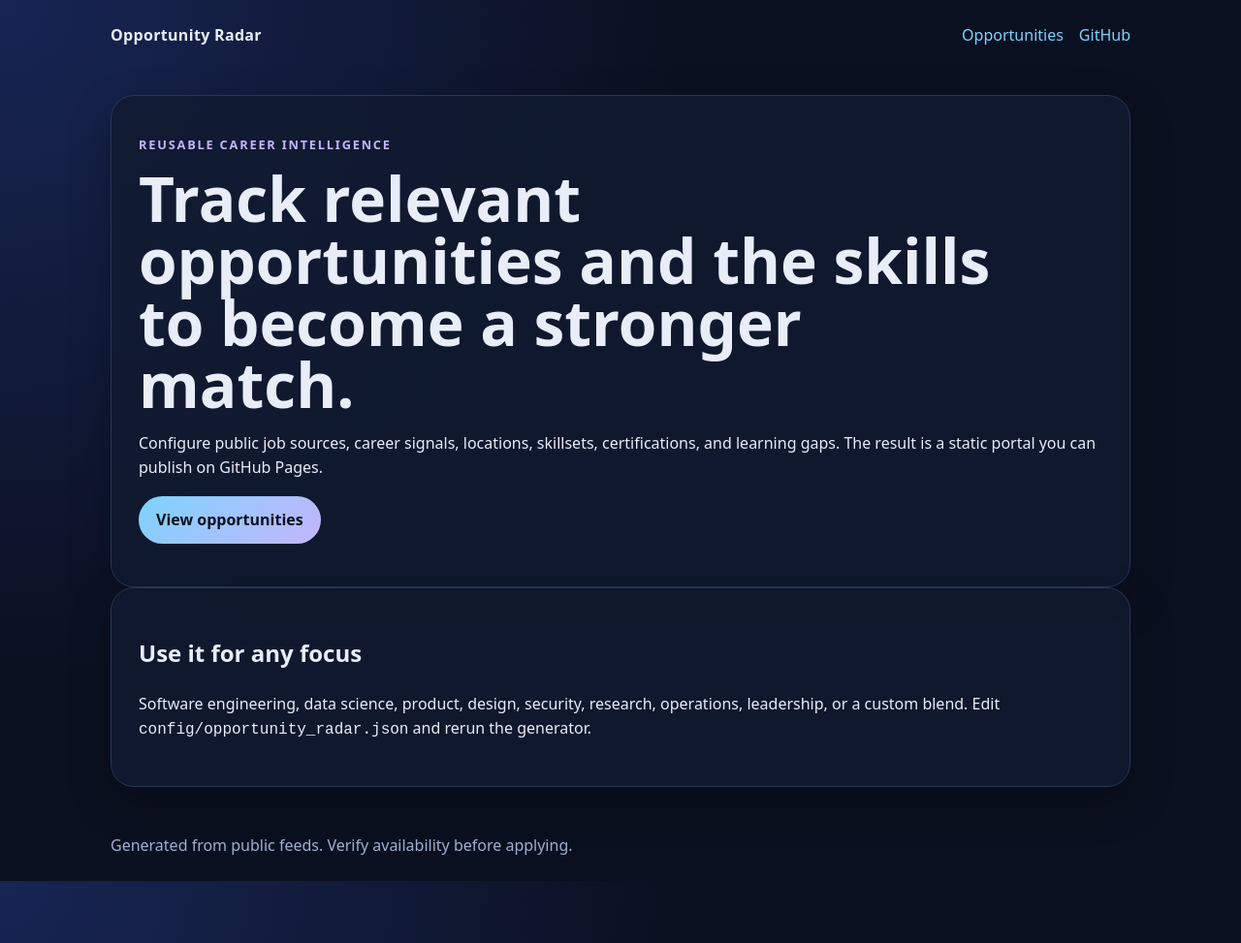
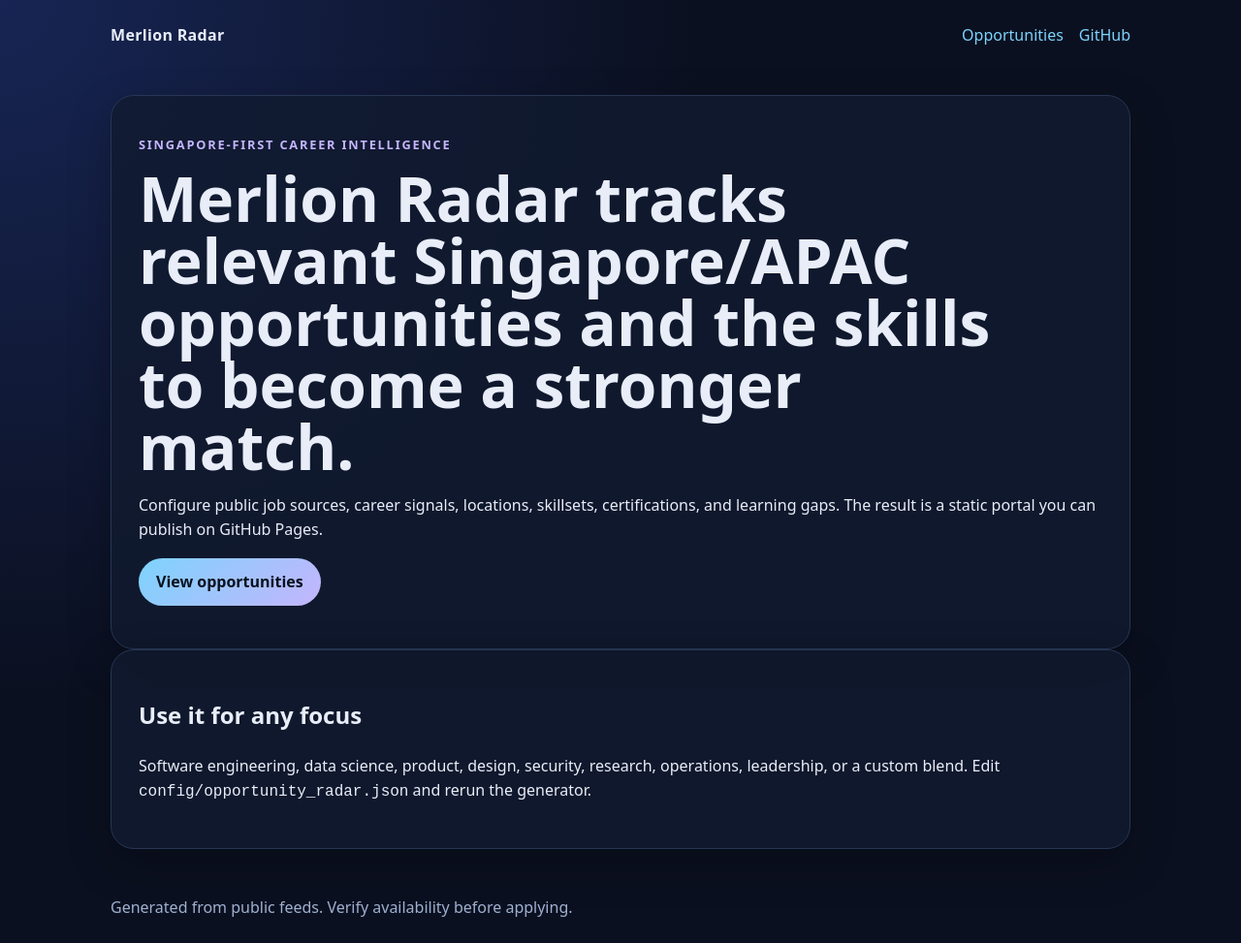
Before and after one commit to Hinotoi-agent/opportunity-radar, a Jekyll site: the page built from index.md, in a window 1280 px wide. Shown: the whole page at 97% size. Built offline with Jekyll 4.4.1, drawn with Linux system fonts in a browser that asks for light colours.

Commit message:
Brand site as Merlion Radar

```diff
--- a/_config.yml
+++ b/_config.yml
@@ -1,5 +1,5 @@
-title: Opportunity Radar
-description: A configurable static job/opportunity radar for any career focus.
+title: Merlion Radar
+description: A Singapore-first configurable static job/opportunity radar for any career focus.
 url: "https://hinotoi-agent.github.io"
 baseurl: "/opportunity-radar"
 markdown: kramdown
--- a/_layouts/default.html
+++ b/_layouts/default.html
@@ -9,7 +9,7 @@
 </head>
 <body>
 <header class="site-header">
-  <a class="brand" href="{{ '/' | relative_url }}">Opportunity Radar</a>
+  <a class="brand" href="{{ '/' | relative_url }}">Merlion Radar</a>
   <nav><a href="{{ '/opportunities/' | relative_url }}">Opportunities</a><a href="https://github.com/{{ site.github.repository_nwo | default: '' }}">GitHub</a></nav>
 </header>
 <main>{{ content }}</main>
--- a/config/opportunity_radar.json
+++ b/config/opportunity_radar.json
@@ -1,5 +1,5 @@
 {
-  "title": "Opportunity Radar",
+  "title": "Merlion Radar",
   "site_url": "https://hinotoi-agent.github.io/opportunity-radar/",
   "max_items": 18,
   "alert_score": 82,
@@ -33,7 +33,7 @@
       "europe only"
     ]
   },
-  "search_focus": "Configurable public opportunity radar for software engineering, data/AI, product, security, research, leadership, and adjacent roles.",
+  "search_focus": "Singapore-first public opportunity radar for software engineering, data/AI, product, security, research, leadership, and adjacent roles across Singapore/APAC.",
   "title_terms": [
     "engineer",
     "developer",
--- a/index.md
+++ b/index.md
@@ -1,11 +1,11 @@
 ---
 layout: default
-title: Opportunity Radar
+title: Merlion Radar
 ---
 
 <section class="hero">
-  <p class="eyebrow">Reusable career intelligence</p>
-  <h1>Track relevant opportunities and the skills to become a stronger match.</h1>
+  <p class="eyebrow">Singapore-first career intelligence</p>
+  <h1>Merlion Radar tracks relevant Singapore/APAC opportunities and the skills to become a stronger match.</h1>
   <p>Configure public job sources, career signals, locations, skillsets, certifications, and learning gaps. The result is a static portal you can publish on GitHub Pages.</p>
   <p><a class="button" href="{{ '/opportunities/' | relative_url }}">View opportunities</a></p>
 </section>
```
Also changed, not shown: README.md, assets/img/merlion-radar-screenshot.png (added).
